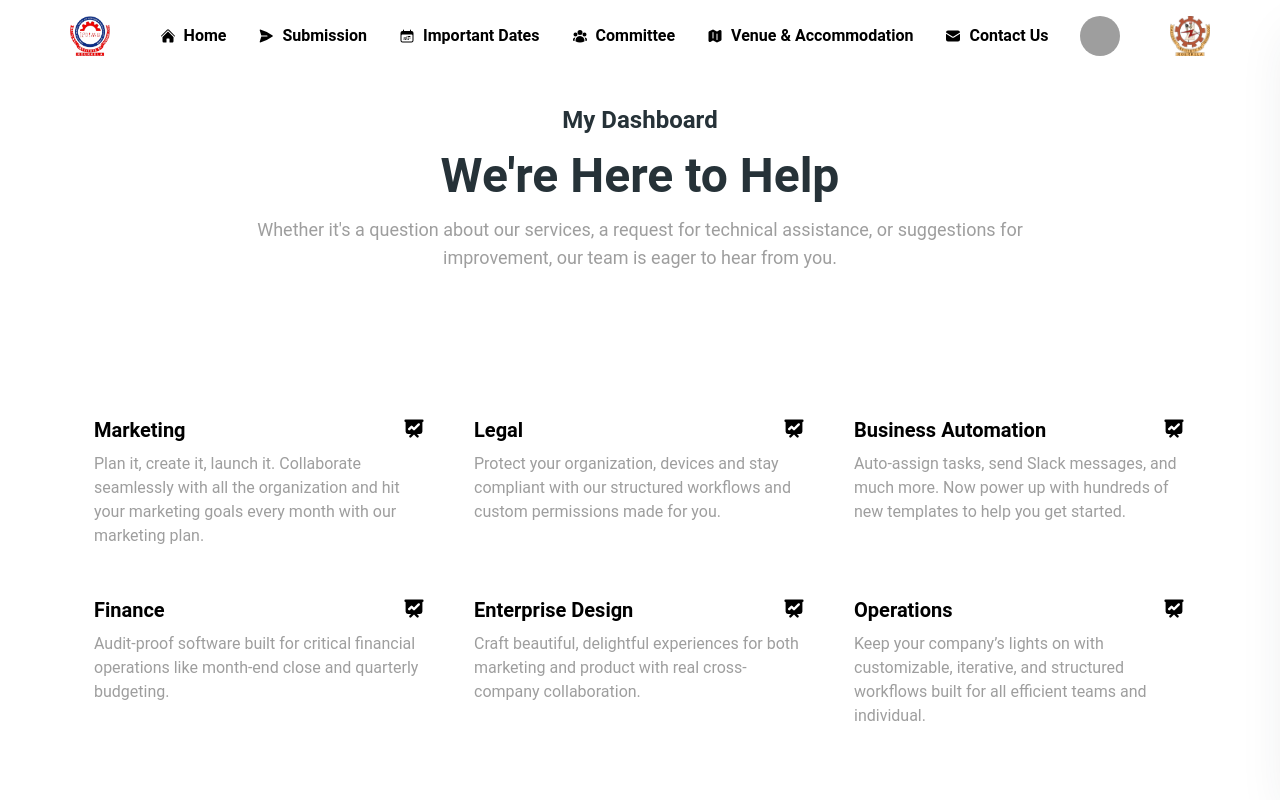
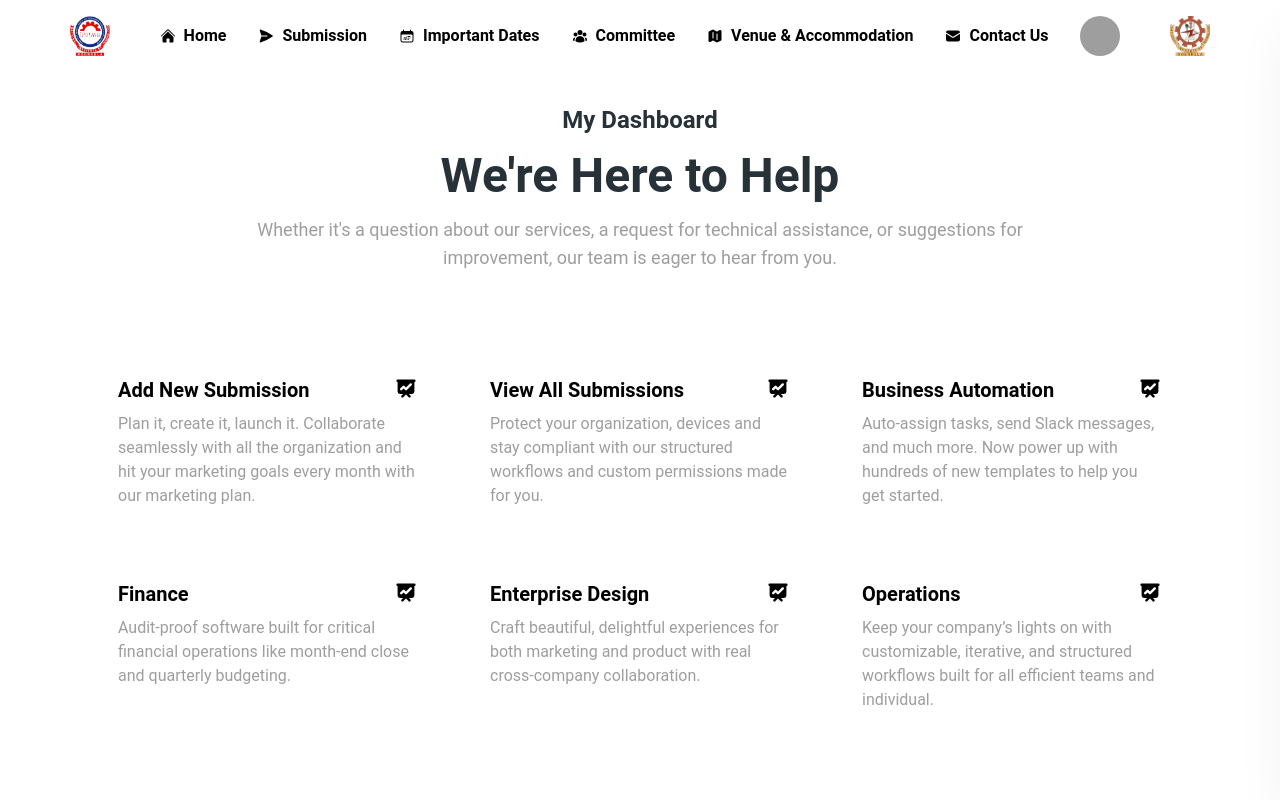
Before and after one commit to iqbalcodes6602/conference-website-rp, a React (Create React App) app in the folder client/: page /user-dashboard in a window 1280 px wide. Shown: the top 800 px of the page. Built offline with nearby package versions, Linux system fonts and the light colour scheme; sample sign-in values are in the browser's storage; grey boxes are pictures that could not be loaded.

Commit message:
added componenets for submission options

```diff
--- a/client/src/pages/UserDashboard.jsx
+++ b/client/src/pages/UserDashboard.js
@@ -3,15 +3,18 @@ import { useNavigate } from 'react-router-dom';  // Updated import
 import { UserContext } from '../UserContext';
 import Header from '../components/header';
 import Footer from '../components/footer';
-import { Typography } from '@material-tailwind/react';
+import { Button, Typography } from '@material-tailwind/react';
+import OptionsCard from '../sections/userDashboard/optionscard';
+import { ArrowLeftCircleIcon, ArrowLeftIcon } from '@heroicons/react/24/solid';
+import SelectedOptionSection from '../sections/userDashboard/selectedOptionSection';
 
-const catergories = [
+const options = [
     {
-        title: 'Marketing',
+        title: 'Add New Submission',
         description: 'Plan it, create it, launch it. Collaborate seamlessly with all the organization and hit your marketing goals every month with our marketing plan.',
     },
     {
-        title: 'Legal',
+        title: 'View All Submissions',
         description: 'Protect your organization, devices and stay compliant with our structured workflows and custom permissions made for you.',
     },
     {
@@ -32,10 +35,12 @@ const catergories = [
     },
 ];
 
+function UserDashboard() {
+    const navigate = useNavigate();  // Updated hook
+    const { user, login, logout, isUserValid } = useContext(UserContext);
 
-function UserDashboard() {
-    const { user, login, logout, isUserValid } = useContext(UserContext);
-    const navigate = useNavigate();  // Updated hook
+    const [selectedOption, setSelectedOption] = React.useState(null);
+    const [showOptions, setShowOptions] = React.useState(true);
 
     useEffect(() => {
         const token = localStorage.getItem('token');
@@ -44,6 +49,18 @@ function UserDashboard() {
             logout();
         }
     }, [navigate, isUserValid, logout]);
+
+    const handleOptionSelect = (category) => {
+        setSelectedOption(category);
+        setShowOptions(false);
+        console.log(category);
+        console.log(selectedOption);
+    }
+
+    const handleOptionDeSelect = () => {
+        setSelectedOption(null);
+        setShowOptions(true);
+    }
 
     return (
         <>
@@ -70,36 +87,22 @@ function UserDashboard() {
                         eager to hear from you.
                     </Typography>
                     <section className="bg-white dark:bg-gray-900">
-                        <div className="py-8 px-4 mx-auto max-w-screen-xl sm:py-16 lg:px-6 text-left">
-                            <div className="space-y-8 md:grid md:grid-cols-2 lg:grid-cols-3 md:gap-12 md:space-y-0">
-                                {
-                                    catergories.map((category, index) => (
-                                        <div key={index}>
-                                            <div className='flex justify-between'>
-                                                <h3 className="mb-2 text-xl font-bold dark:text-white">{category.title}</h3>
-                                                <svg
-                                                    className="w-5 h-5 text-primary-600 lg:w-6 lg:h-6 dark:text-primary-300"
-                                                    fill="currentColor"
-                                                    viewBox="0 0 20 20"
-                                                    xmlns="http://www.w3.org/2000/svg"
-                                                >
-                                                    <path
-                                                        fillRule="evenodd"
-                                                        d="M3 3a1 1 0 000 2v8a2 2 0 002 2h2.586l-1.293 1.293a1 1 0 101.414 1.414L10 15.414l2.293 2.293a1 1 0 001.414-1.414L12.414 15H15a2 2 0 002-2V5a1 1 0 100-2H3zm11.707 4.707a1 1 0 00-1.414-1.414L10 9.586 8.707 8.293a1 1 0 00-1.414 0l-2 2a1 1 0 101.414 1.414L8 10.414l1.293 1.293a1 1 0 001.414 0l4-4z"
-                                                        clipRule="evenodd"
-                                                    />
-                                                </svg>
+                        <div className="px-4 mx-auto max-w-screen-xl lg:px-6 text-left">
+                            {showOptions ? (
+                                <div className="space-y-8 md:grid md:grid-cols-2 lg:grid-cols-3 md:gap-6 md:space-y-0">
+                                    {
+                                        options.map((category, index) => (
+                                            <div onClick={() => handleOptionSelect(category)} >
+                                                <OptionsCard key={index} category={category} />
                                             </div>
-                                            <p className="text-gray-500 dark:text-gray-400">
-                                                {category.description}
-                                            </p>
-                                        </div>
-                                    ))
-                                }
-                            </div>
+                                        ))
+                                    }
+                                </div>
+                            ) : (
+                                <SelectedOptionSection selectedOption={selectedOption} handleOptionDeSelect={handleOptionDeSelect} />
+                            )}
                         </div>
                     </section>
-
                 </div>
             </section>
             <Footer />
--- /dev/null
+++ b/client/src/sections/userDashboard/optionscard.jsx
@@ -0,0 +1,28 @@
+import React from 'react'
+
+function OptionsCard({ index, category }) {
+  return (
+    <div key={index} className='p-6 sx:p-3 rounded-md hover:bg-[rgba(0,0,0,0.1)] hover:text-black hover:cursor-pointer'>
+      <div className='flex justify-between'>
+        <h3 className="mb-2 text-xl font-bold dark:text-white">{category.title}</h3>
+        <svg
+          className="w-5 h-5 text-primary-600 lg:w-6 lg:h-6 dark:text-primary-300"
+          fill="currentColor"
+          viewBox="0 0 20 20"
+          xmlns="http://www.w3.org/2000/svg"
+        >
+          <path
+            fillRule="evenodd"
+            d="M3 3a1 1 0 000 2v8a2 2 0 002 2h2.586l-1.293 1.293a1 1 0 101.414 1.414L10 15.414l2.293 2.293a1 1 0 001.414-1.414L12.414 15H15a2 2 0 002-2V5a1 1 0 100-2H3zm11.707 4.707a1 1 0 00-1.414-1.414L10 9.586 8.707 8.293a1 1 0 00-1.414 0l-2 2a1 1 0 101.414 1.414L8 10.414l1.293 1.293a1 1 0 001.414 0l4-4z"
+            clipRule="evenodd"
+          />
+        </svg>
+      </div>
+      <p className="text-gray-500 dark:text-gray-400">
+        {category.description}
+      </p>
+    </div>
+  )
+}
+
+export default OptionsCard
--- /dev/null
+++ b/client/src/sections/userDashboard/selectedOptionSection.jsx
@@ -0,0 +1,36 @@
+import { ArrowLeftIcon } from '@heroicons/react/24/solid';
+import { Button, Typography } from '@material-tailwind/react';
+import React from 'react'
+
+function SelectedOptionSection({ selectedOption, handleOptionDeSelect }) {
+    return (
+        <div>
+            <div className='flex justify-between mb-5'>
+                <div>
+                    <Button
+                        variant='text'
+                        className='flex items-center gap-2'
+                        onClick={() => {handleOptionDeSelect()}}>
+                        <ArrowLeftIcon className='h-4 w-4' /> Go Back
+                    </Button>
+                </div>
+                <div>
+                    <Typography
+                        variant="h3"
+                        color="blue-gray">
+                        {selectedOption.title}
+                    </Typography>
+                </div>
+            </div>
+            <Typography
+            // className="font-normal !text-lg lg:mb-20 mx-auto max-w-3xl !text-gray-500"
+            >
+                {selectedOption.description}
+                {selectedOption.description}
+                {selectedOption.description}
+            </Typography>
+        </div>
+    )
+}
+
+export default SelectedOptionSection
```
